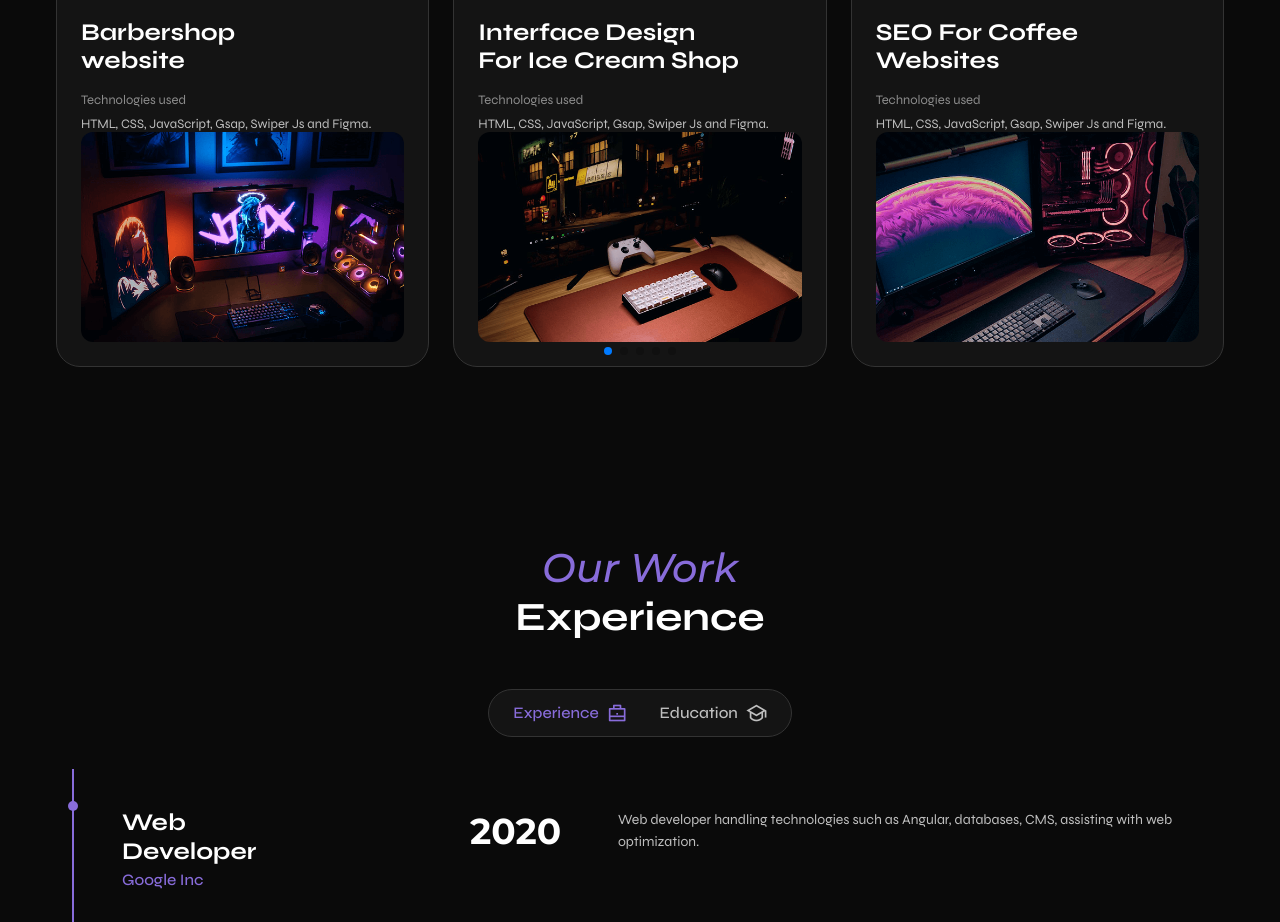
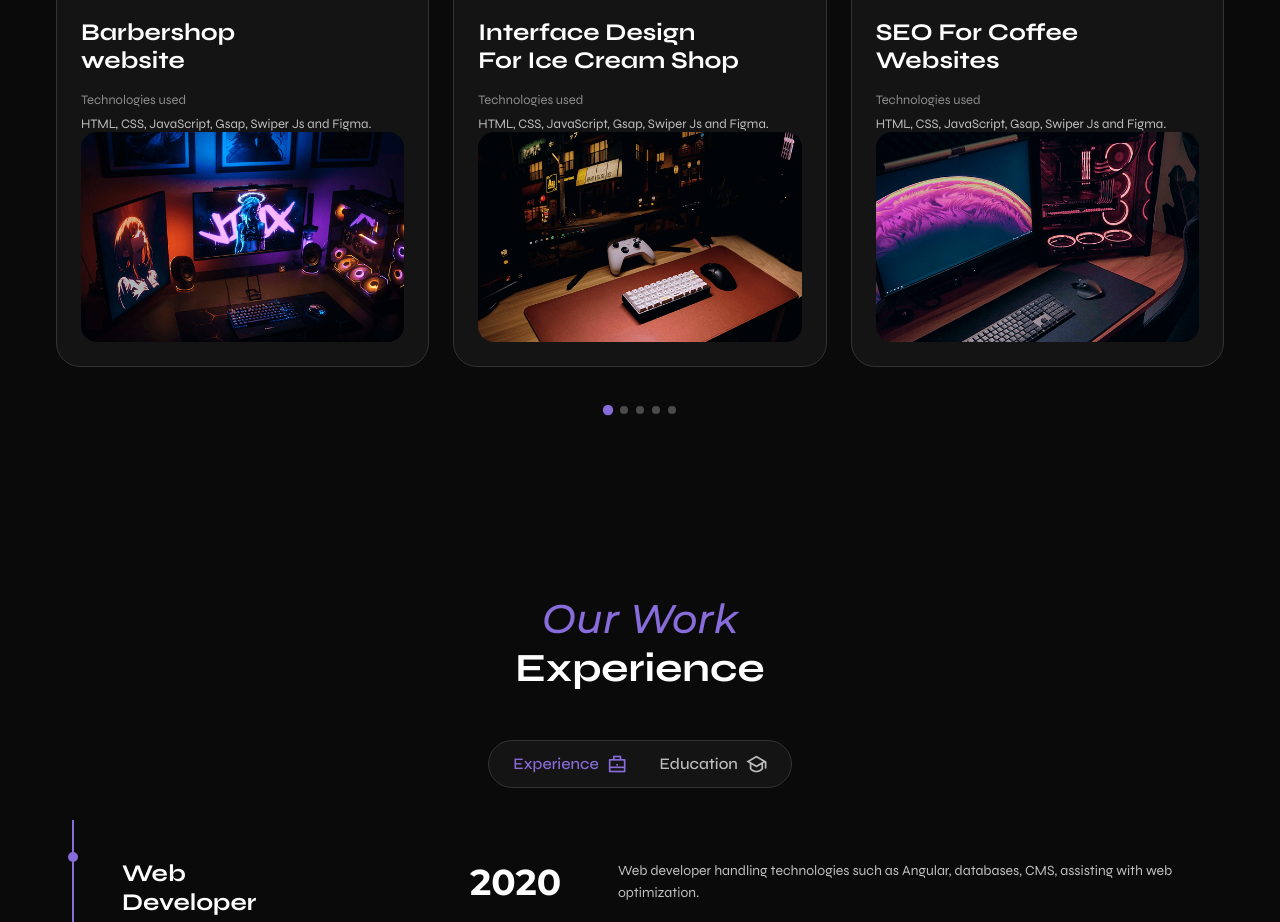
Before and after one commit to binhphanbp/portfolio-digital-marketing, a Next.js app: page / in a window 1280 px wide. Shown: the part 1740-2662 px from the top of the page. Built offline with nearby package versions, Linux system fonts and the light colour scheme.

Commit message:
fix: pagination ( projects section)

```diff
--- a/app/globals.css
+++ b/app/globals.css
@@ -578,17 +578,31 @@ button {
 
 .projects__img {
   width: 100%;
-  border-radius: 0.75rem;
+  border-radius: 1rem;
   object-fit: cover;
 }
 
-/* Swiper class */
+/* Swiper Override */
+.projects__swiper {
+  padding-bottom: 3rem; /* Additional breathing room */
+}
+
+.projects__swiper .swiper-pagination {
+  position: relative !important;
+  margin-top: 2rem !important;
+  bottom: unset !important;
+}
+
 .swiper-pagination-bullet {
-  background-color: var(--text-color-light);
+  background-color: var(--text-color-light) !important;
+  opacity: 0.5 !important;
+  transition: opacity 0.3s, background-color 0.3s, transform 0.3s !important;
 }
 
 .swiper-pagination-bullet-active {
-  background-color: var(--first-color);
+  background-color: var(--first-color) !important;
+  opacity: 1 !important;
+  transform: scale(1.3) !important;
 }
 
 /*=============== WORK ===============*/
```
